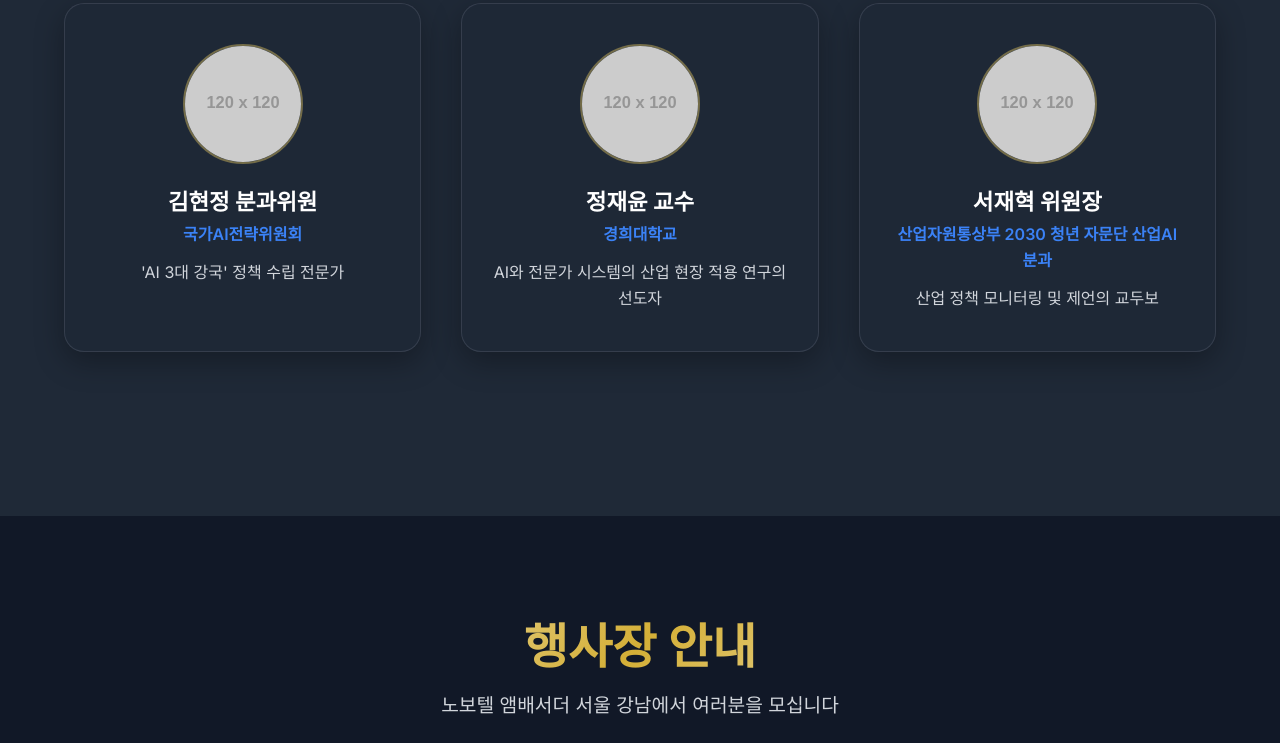
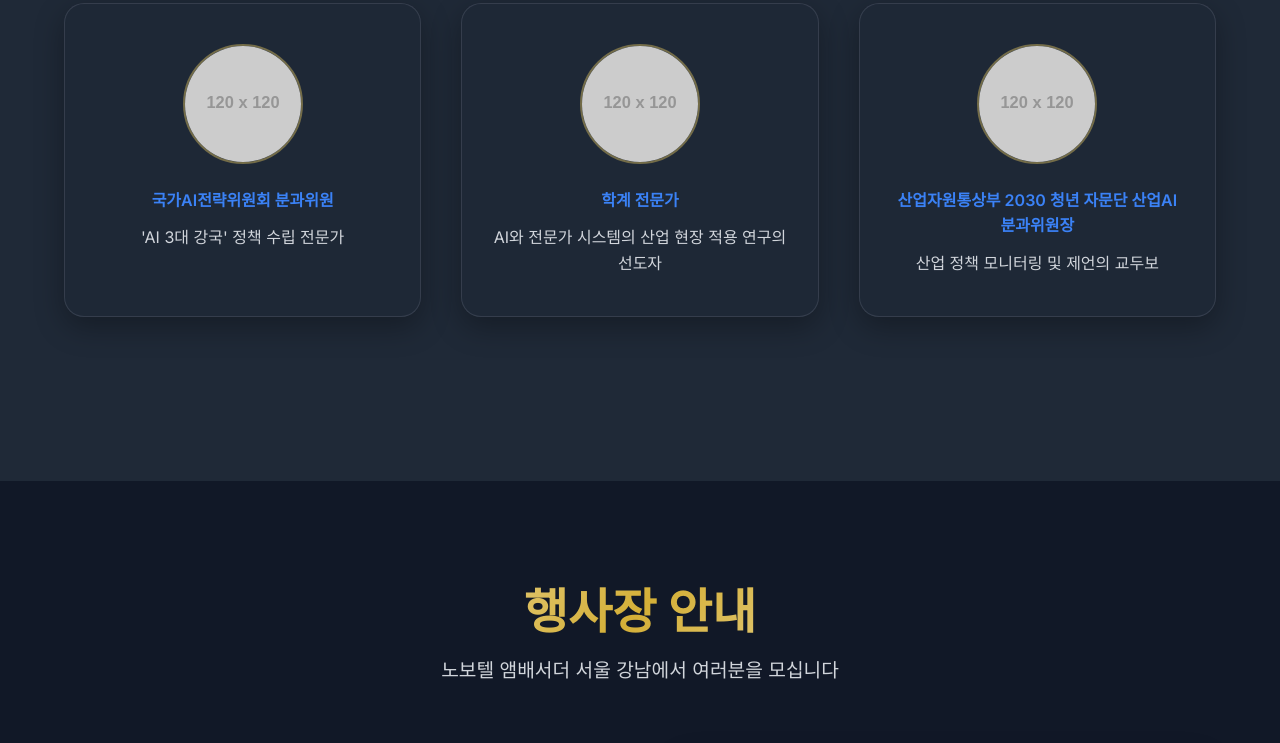
Before and after one commit to 2000may24th/kpc_forum_2, a plain HTML site: page index.html in a window 1280 px wide. Shown: the part 6757-7500 px from the top of the page. Drawn offline with nearby package versions, Linux system fonts and the light colour scheme; placeholder pictures from the web are drawn by us.

Commit message:
Update index.html

```diff
--- a/index.html
+++ b/index.html
@@ -515,8 +515,8 @@
                     <div class="speaker-card">
                         <div class="speaker-info">
                             <img src="https://placehold.co/120x120/313b4c/e2e8f0?text=P1" alt="패널 OOO" class="speaker-img mb-4">
-                            <h3>김현정 분과위원</h3>
-                            <p class="speaker-title">국가AI전략위원회</p>
+                            <!-- <h3>김현정 분과위원</h3> -->
+                            <p class="speaker-title">국가AI전략위원회 분과위원</p>
                             <p class="speaker-description">'AI 3대 강국' 정책 수립 전문가</p>
                         </div>
                     </div>
@@ -524,8 +524,8 @@
                     <div class="speaker-card">
                         <div class="speaker-info">
                             <img src="https://placehold.co/120x120/313b4c/e2e8f0?text=P2" alt="패널 OOO" class="speaker-img mb-4">
-                            <h3>정재윤 교수</h3>
-                            <p class="speaker-title">경희대학교</p>
+                            <!-- <h3>정재윤 교수</h3> -->
+                            <p class="speaker-title">학계 전문가</p>
                             <p class="speaker-description">AI와 전문가 시스템의 산업 현장 적용 연구의 선도자</p>
                         </div>
                     </div>
@@ -533,8 +533,8 @@
                     <div class="speaker-card">
                         <div class="speaker-info">
                             <img src="https://placehold.co/120x120/313b4c/e2e8f0?text=P3" alt="패널 OOO" class="speaker-img mb-4">
-                            <h3>서재혁 위원장</h3>
-                            <p class="speaker-title">산업자원통상부 2030 청년 자문단 산업AI 분과</p>
+                            <!-- <h3>서재혁 위원장</h3> -->
+                            <p class="speaker-title">산업자원통상부 2030 청년 자문단 산업AI 분과위원장</p>
                             <p class="speaker-description">산업 정책 모니터링 및 제언의 교두보</p>
                         </div>
                     </div>
```
